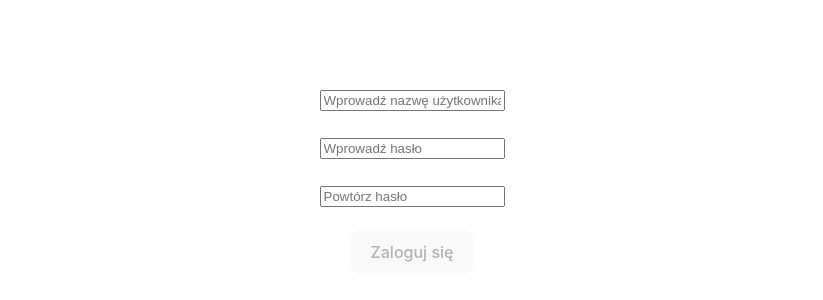
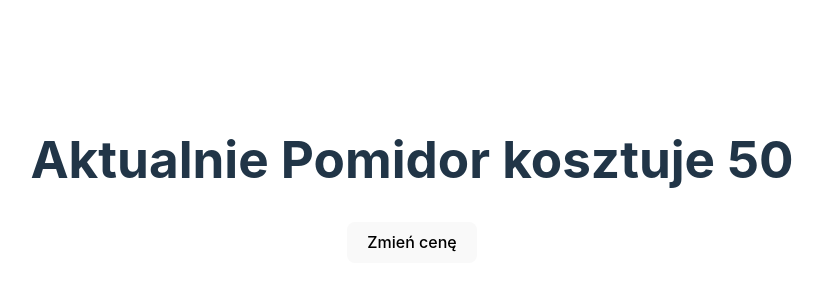
Before and after one commit to antoni-lakomy/Internet-Applications-Course, a React (Vite) app in the folder lab_05_wdai/lab_5_react/: page / in a window 1280 px wide. Shown: the part 220-520 px from the top of the page, without its empty margins (228-1051 px from the left). Built offline with nearby package versions, Linux system fonts and the light colour scheme.

Commit message:
ex 4 done

```diff
--- a/lab_05_wdai/lab_5_react/src/App.tsx
+++ b/lab_05_wdai/lab_5_react/src/App.tsx
@@ -3,7 +3,9 @@
 // import viteLogo from '/vite.svg'
 import './App.css'
 // import Haslo from './components/formularze/zad_3_2';
-import Logowanie from './components/formularze/zad_3_3';
+// import Logowanie from './components/formularze/zad_3_3';
+import Ternary from './components/inne/zad_4_1';
+import Aktualizacja from './components/inne/zad_4_2';
 // import Formularz from './components/formularze/zad_3_1'
 // import Produkt from './components/koszyk/zad_1_1';
 // import Licznik from './components/liczniki/zad_2_1';
@@ -42,12 +44,16 @@ export default function App() {
       // <NowyLicznik/>
   //   );
 
+  // return (
+  //   // <Formularz/>
+  //   // <Haslo/>
+  //    <Logowanie/>
+  // );
   return (
-    // <Formularz/>
-    // <Haslo/>
-     <Logowanie/>
+    // <Ternary/>
+    <Aktualizacja/>
+  )
 
-  );
   // const [count, setCount] = useState(0)
 
   // return (
--- a/lab_05_wdai/lab_5_react/src/components/formularze/zad_3_3.tsx
+++ b/lab_05_wdai/lab_5_react/src/components/formularze/zad_3_3.tsx
@@ -40,7 +40,9 @@ export default function Logowanie() {
       />
       <br />
       <br />
-      <button onClick={validateLogin} disabled={!isFilled()}>Zaloguj się</button>
+      <button onClick={validateLogin} disabled={!isFilled()}>
+        Zaloguj się
+      </button>
     </div>
   );
 }
--- /dev/null
+++ b/lab_05_wdai/lab_5_react/src/components/inne/zad_4_1.tsx
@@ -0,0 +1,11 @@
+export default function Ternary() {
+    const a: boolean = true;
+    const b: boolean = false;
+
+    return (
+        <>
+            {a ? <h1>Stwierdzenie a jest prawdziwe</h1> : <h1>Stwierdzenie a jest fałszywe</h1>}
+            {b ? <h1>Stwierdzenie b jest prawdziwe</h1> : <h1>Stwierdzenie b jest fałszywe</h1>}
+        </>
+    );
+}
--- /dev/null
+++ b/lab_05_wdai/lab_5_react/src/components/inne/zad_4_2.tsx
@@ -0,0 +1,21 @@
+import { useState } from "react";
+
+export default function Aktualizacja () {
+    interface Produkt {
+        nazwa: string;
+        cena: number;
+    }
+
+    const [produkt, setProdukt] = useState<Produkt>({nazwa : "Pomidor", cena : 50})
+
+    const updateProdukt = (nowaCena:number) => {
+        setProdukt((prevState) => ({ ...prevState, cena: nowaCena }));
+    };
+
+    return (
+        <div>
+            <h1>Aktualnie {produkt.nazwa} kosztuje {produkt.cena}</h1>
+            <button onClick={() => updateProdukt(100)}>Zmień cenę</button>
+        </div>
+    )
+}
```
